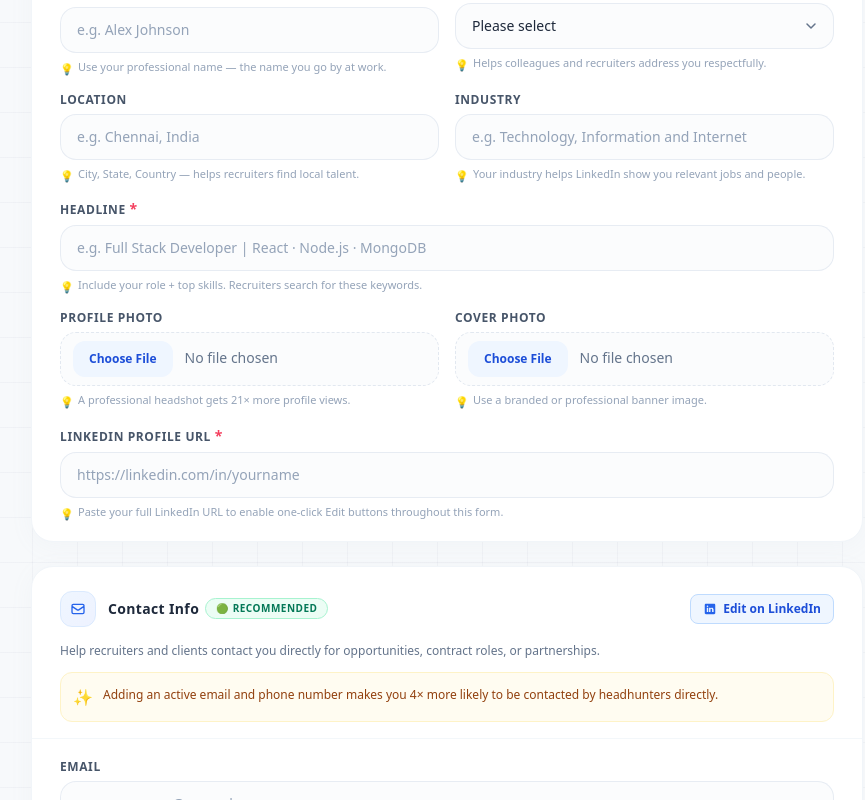
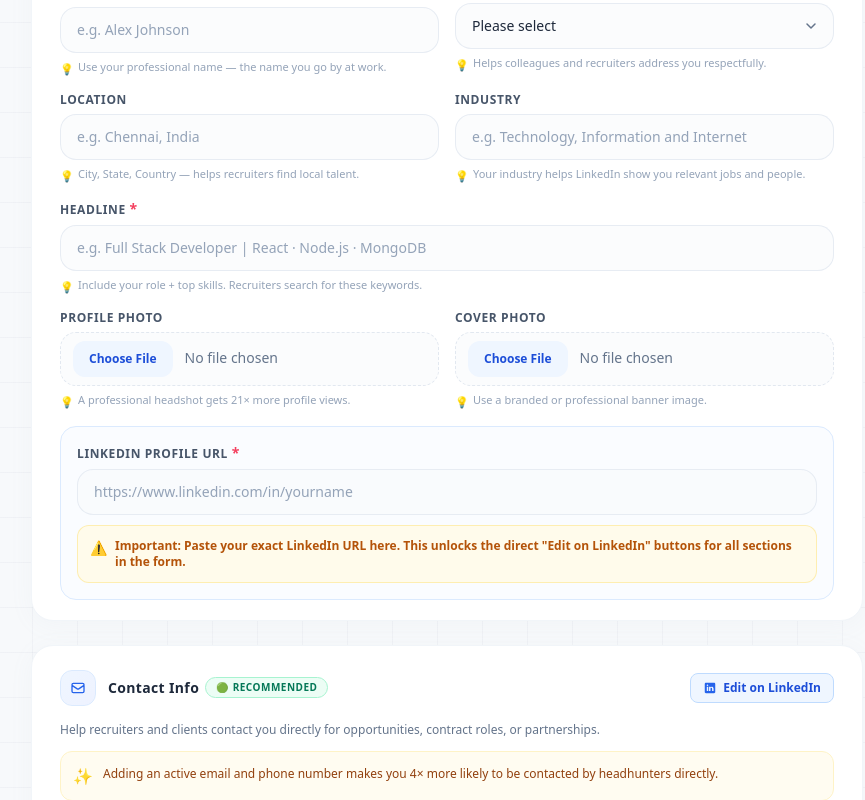
Before and after one commit to azarrazagula/lcp-linkedin-profile-optimize-frontend, a React (Create React App) app: page / in a window 1280 px wide. Shown: the part 428-1228 px from the top of the page, without its empty margins (193-1058 px from the left). Built offline with nearby package versions, Linux system fonts and the light colour scheme.

Commit message:
design: Highlight LinkedIn Profile URL field with dynamic warning and success states

```diff
--- a/src/components/sections/BasicInfoSection.jsx
+++ b/src/components/sections/BasicInfoSection.jsx
@@ -76,12 +76,30 @@
         </div>
       </div>
 
-      <div>
+      <div className="mt-4 p-4 rounded-2xl border border-blue-100 bg-blue-50/30 transition-all shadow-3xs">
         <FieldLabel value={basicInfo.linkedinUrl}>LinkedIn Profile URL *</FieldLabel>
-        <input className={inputCls} placeholder="https://linkedin.com/in/yourname"
+        <input
+          className={`${inputCls} ${
+            !basicInfo.linkedinUrl
+              ? 'border-amber-300 focus:border-amber-500 focus:ring-amber-500/10 bg-amber-50/10'
+              : '!border-emerald-300 focus:border-emerald-500 focus:ring-emerald-500/10 bg-emerald-50/10'
+          }`}
+          placeholder="https://www.linkedin.com/in/yourname"
           value={basicInfo.linkedinUrl}
-          onChange={e => set('linkedinUrl', e.target.value)} />
-        <HelperText>Paste your full LinkedIn URL to enable one-click Edit buttons throughout this form.</HelperText>
+          onChange={e => set('linkedinUrl', e.target.value)}
+        />
+
+        {!basicInfo.linkedinUrl ? (
+          <div className="mt-2.5 flex items-start gap-2 text-xs text-amber-700 bg-amber-50 border border-amber-200/60 rounded-xl p-3 font-semibold">
+            <span className="text-sm shrink-0">⚠️</span>
+            <span>Important: Paste your exact LinkedIn URL here. This unlocks the direct "Edit on LinkedIn" buttons for all sections in the form.</span>
+          </div>
+        ) : (
+          <div className="mt-2.5 flex items-start gap-2 text-xs text-emerald-700 bg-emerald-50 border border-emerald-200/60 rounded-xl p-3 font-semibold animate-fadeIn">
+            <span className="text-sm shrink-0">🎉</span>
+            <span>URL Connected! One-click direct edit buttons are now active for all sections.</span>
+          </div>
+        )}
       </div>
     </SectionCard>
   );
```
